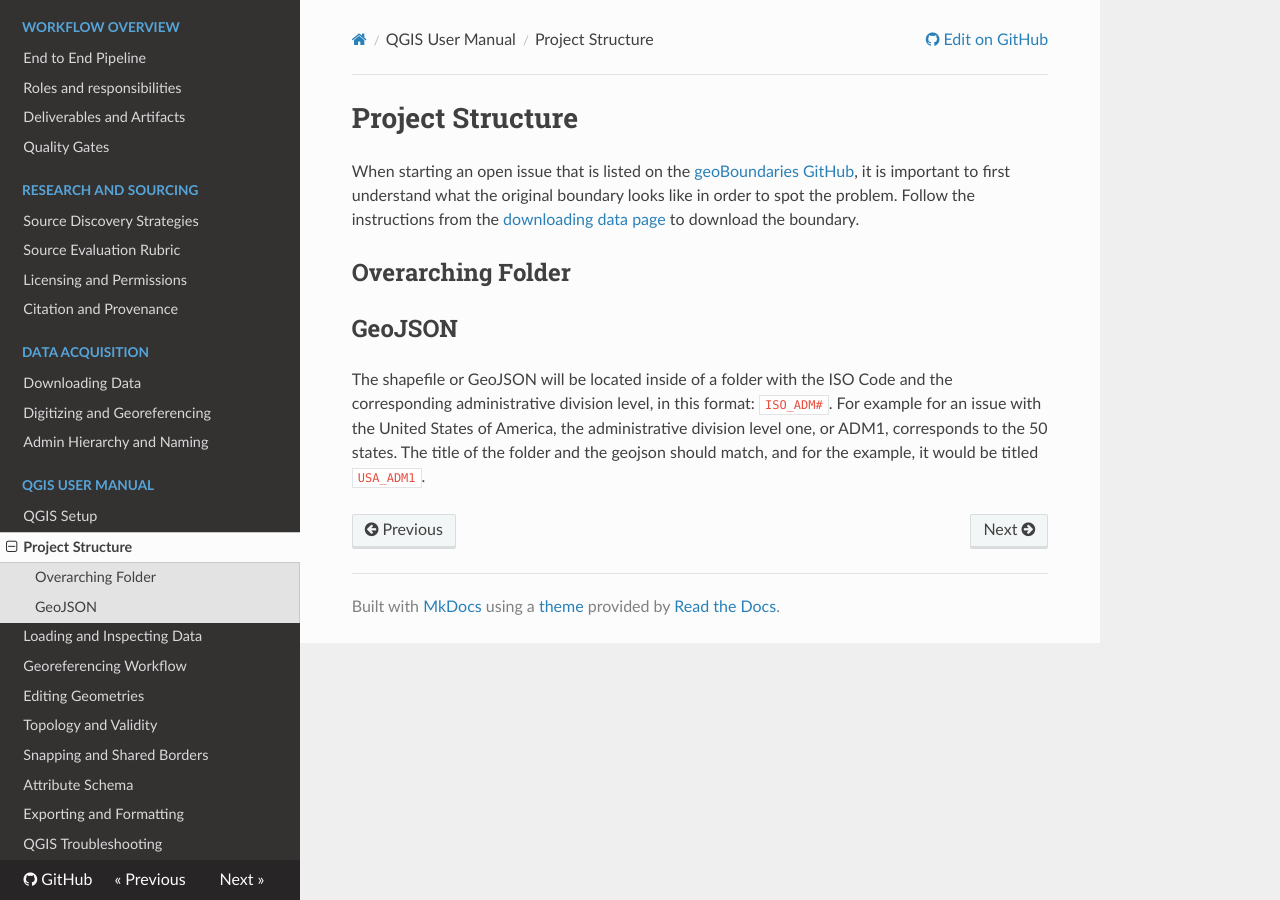
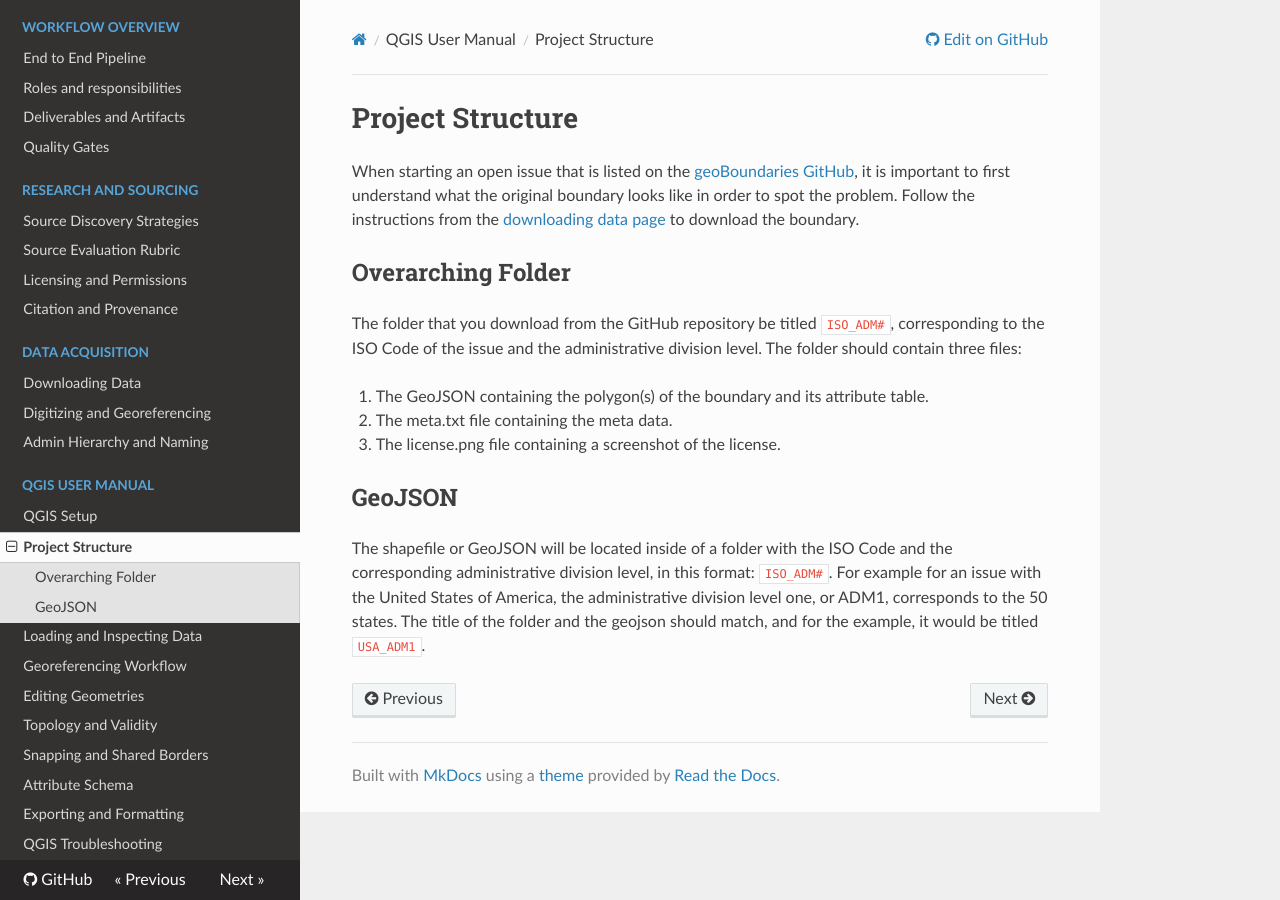
Before and after one commit to wmgeolab/gbDocs, an MkDocs documentation site: the page built from docs/docs/40-qgis-user-manual/project-structure.md, in a window 1280 px wide. Built offline with MkDocs 1.6.1, drawn with Linux system fonts in a browser that asks for light colours; nearby versions of some CDN libraries.

Commit message:
Update project-structure.md

```diff
--- a/docs/docs/40-qgis-user-manual/project-structure.md
+++ b/docs/docs/40-qgis-user-manual/project-structure.md
@@ -4,6 +4,12 @@
 
 ## Overarching Folder
 
+The folder that you download from the GitHub repository be titled `ISO_ADM#`, corresponding to the ISO Code of the issue and the administrative division level. The folder should contain three files:
+
+1. The GeoJSON containing the polygon(s) of the boundary and its attribute table.
+2. The meta.txt file containing the meta data.
+3. The license.png file containing a screenshot of the license.
+
 ## GeoJSON
 
 
```
